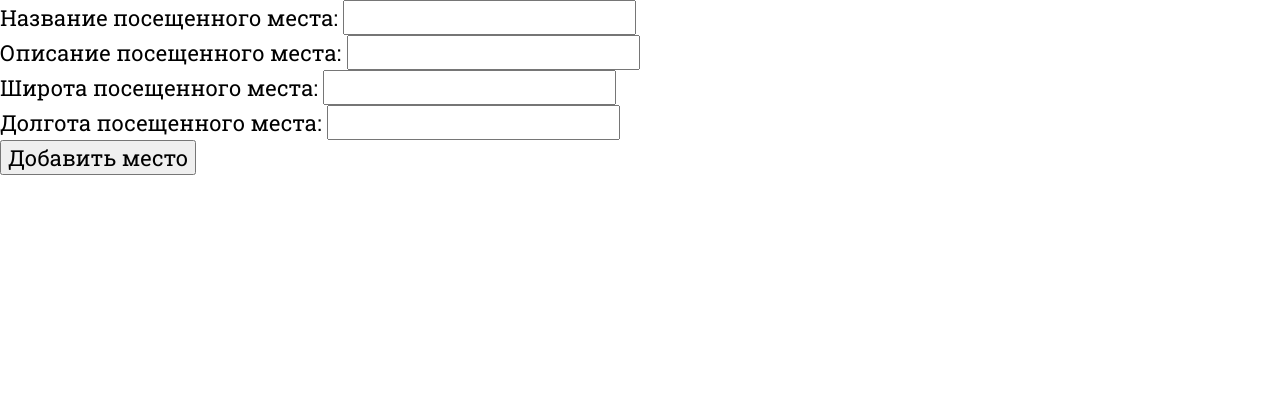
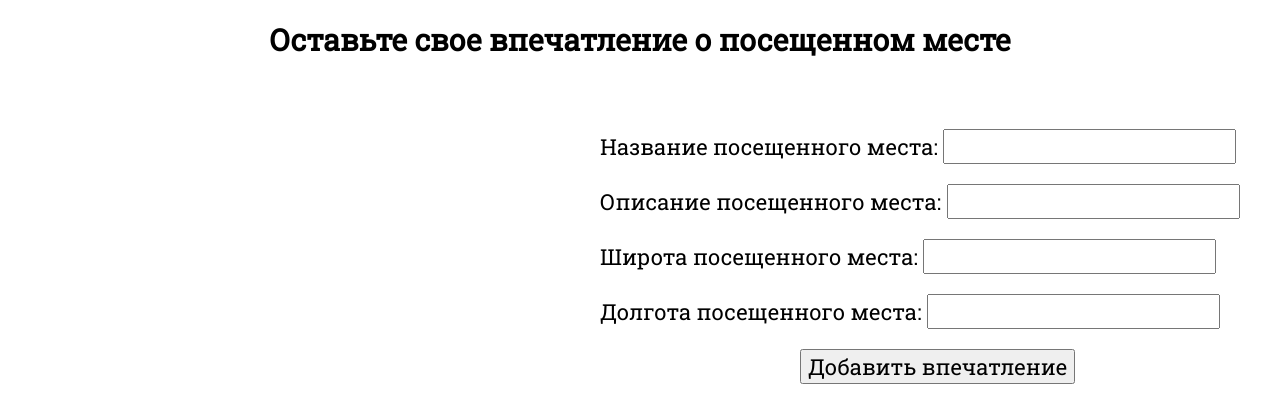
Before and after one commit to voskanyan777/Places-Remember, a Django app: page /add_place/ in a window 1280 px wide. Shown: the part 79-493 px from the top of the page. Before the commit the page ends 254 px from the top, so only its background shows below. Run offline with Django 5.2, Linux system fonts and the light colour scheme.

Commit message:
Form added

```diff
--- a/djangoProject/app/social_auth_pipeline.py
+++ b/djangoProject/app/social_auth_pipeline.py
@@ -3,7 +3,6 @@ from .models import UserImage
 
 def save_profile(backend, user, response, *args, **kwargs):
     if backend.name == 'vk-oauth2':
-        print(response)
         user.first_name = response.get('first_name')
         user.last_name = response.get('last_name')
         user.save()
--- a/djangoProject/app/static/css/style.css
+++ b/djangoProject/app/static/css/style.css
@@ -71,3 +71,15 @@ h1{
 .main-info{
     display: flex;
 }
+.place-form{
+    margin-top: 50px;
+    margin-left: 600px;
+
+}
+form input {
+    margin-top: 20px;
+}
+.add-review-btn{
+    margin-top: 20px;
+    margin-left: 200px;
+}
--- /dev/null
+++ b/djangoProject/app/static/js/map.js
@@ -0,0 +1,40 @@
+//   ymaps.ready(function () {
+//     var map = new ymaps.Map("map", {
+//       center: [55.76, 37.64],
+//       zoom: 10,
+//       controls: ['SearchControl']
+//     });
+//
+//     if (map) {
+//       ymaps.modules.require(['Placemark', 'Circle'], function (Placemark, Circle) {
+//         var placemark = new Placemark([55.37, 35.45]);
+//       });
+//     }
+//     map.events.add('click', function(event){
+//         const coordinates = event.get('coords');
+//         console.log(coordinates)
+//     })
+//     var searchControl = new ymaps.control.SearchControl({
+//     options: {
+//     // Будет производиться поиск по топонимам и организациям.
+//     provider: 'yandex#search'
+//    }
+//     });
+// myMap.controls.add(searchControl);
+//   });
+//
+ymaps.ready(function() {
+    var map = new ymaps.Map('map', {
+        center: [56.10, 92.9],
+        zoom: 10,
+        controls: []
+    });
+
+
+    if (map) {
+        map.events.add('click', function(event){
+            map.geoObjects.removeAll    ()
+            map.geoObjects.add(new ymaps.Placemark(event.get('coords')));
+        })
+    }
+});
--- a/djangoProject/templates/forms.html
+++ b/djangoProject/templates/forms.html
@@ -1,9 +1,16 @@
 {% extends 'base.html' %}
 {% block content %}
-    <form class="place-form" action="{% url 'app:add_place' %}" method="post", enctype="multipart/form-data">
+    <h1 style="text-align: center">Оставьте свое впечатление о посещенном месте</h1>
+    <form class="place-form" action="" method="post" enctype="multipart/form-data">
         {% csrf_token %}
         {{form}}
-        <button>Добавить место</button>
+        <button type="submit" class="add-review-btn">Добавить впечатление</button>
     </form>
+    <div id="map" style="width: 600px; height: 400px; margin-left: 660px; margin-top: 30px">
 
+    </div>
+
+      <script src="https://api-maps.yandex.ru/2.1/?apikey=df3bf75b-32cc-44e0-9884-7846a5a9aa70&lang=ru_RU"
+              type="text/javascript"></script>
+    <script src="../app/static/js/map.js" type="text/javascript"></script>
 {% endblock %}
--- a/djangoProject/templates/main.html
+++ b/djangoProject/templates/main.html
@@ -8,9 +8,11 @@
   </div>
   {% if not user_places %}
     <div class="text-for-new-user">
-        <h1>У нас нет ни одного воспоминания</h1>
-        <button class="add-place-btn">Добавить воспоминание</button>
+        <h1>У вас нет ни одного воспоминания</h1>
+        <a href="/add_place"><button class="add-place-btn">Добавить воспоминание</button></a>
     </div>
+  {% else %}
+    <h1>Воспоминания есть</h1>
   {% endif %}
 
 {% endblock %}
```
